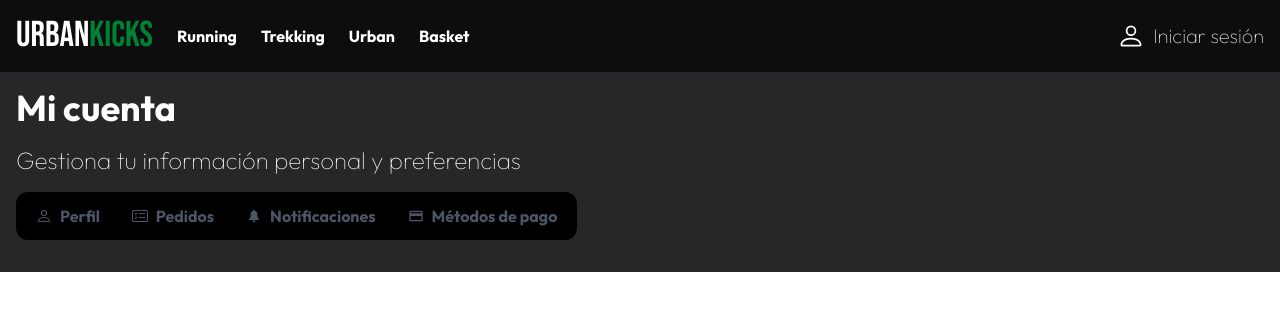
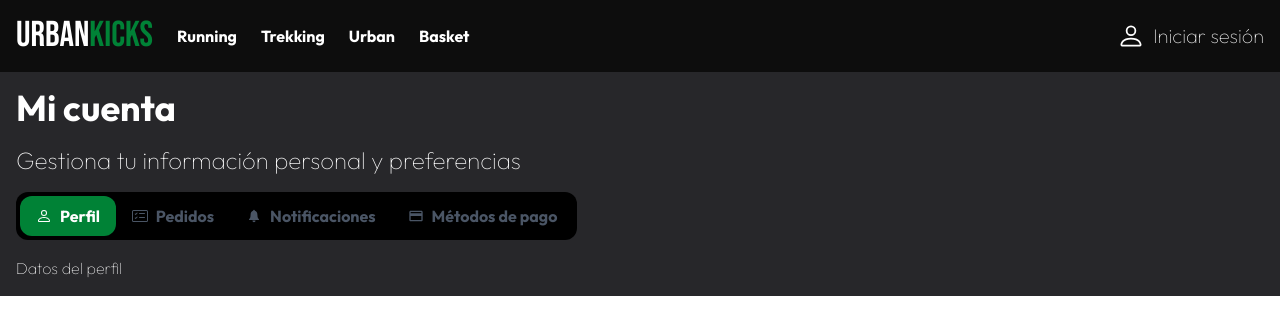
Before and after one commit to MaximoFC/nextjs-ecommerce, a Next.js app: page /profile in a window 1280 px wide. Shown: the top 334 px of the page. Built offline with nearby package versions, Linux system fonts and the light colour scheme; no server answers.

Commit message:
icon issue solved

```diff
--- a/src/app/profile/page.tsx
+++ b/src/app/profile/page.tsx
@@ -7,13 +7,13 @@ import { IoIosNotifications } from "react-icons/io";
 import { MdOutlinePayment } from "react-icons/md";
 
 export default function ProfilePage() {
-    const [activeTab, setActiveTab] = useState('perfil');
+    const [activeTab, setActiveTab] = useState('profile');
 
     const tabs = [
-        { id: 'profile', label: 'Perfil', icon: <BsPerson /> },
-        { id: 'orders', label: 'Pedidos', icon: <BsCardChecklist /> },
-        { id: 'notifications', label: 'Notificaciones', icon: <IoIosNotifications /> },
-        { id: 'payment', label: 'Métodos de pago', icon: <MdOutlinePayment /> },
+        { id: 'profile', label: 'Perfil', icon: BsPerson },
+        { id: 'orders', label: 'Pedidos', icon: BsCardChecklist },
+        { id: 'notifications', label: 'Notificaciones', icon: IoIosNotifications },
+        { id: 'payment', label: 'Métodos de pago', icon: MdOutlinePayment },
     ]
 
     return (
@@ -23,18 +23,18 @@ export default function ProfilePage() {
                 <h2 className="font-bold text-4xl">Mi cuenta</h2>
                 <p className="text-2xl">Gestiona tu información personal y preferencias</p>
                 <div className="bg-black rounded-xl inline-flex flex-row p-1">
-                    {tabs.map(tab => (
+                    {tabs.map(({ id, label, icon: Icon }) => (
                         <button
-                            key={tab.id}
-                            onClick={() => setActiveTab(tab.id)}
+                            key={id}
+                            onClick={() => setActiveTab(id)}
                             className={`px-4 py-2 font-semibold rounded-xl cursor-pointer flex items-center gap-2 ${
-                                activeTab === tab.id
+                                activeTab === id
                                     ? 'bg-green-700 text-white'
                                     : 'text-gray-600 hover:text-green-700'
                             }`}
                         >
-                            {tab.icon}
-                            {tab.label}
+                            <Icon />
+                            {label}
                         </button>
                     ))}
                 </div>
```
